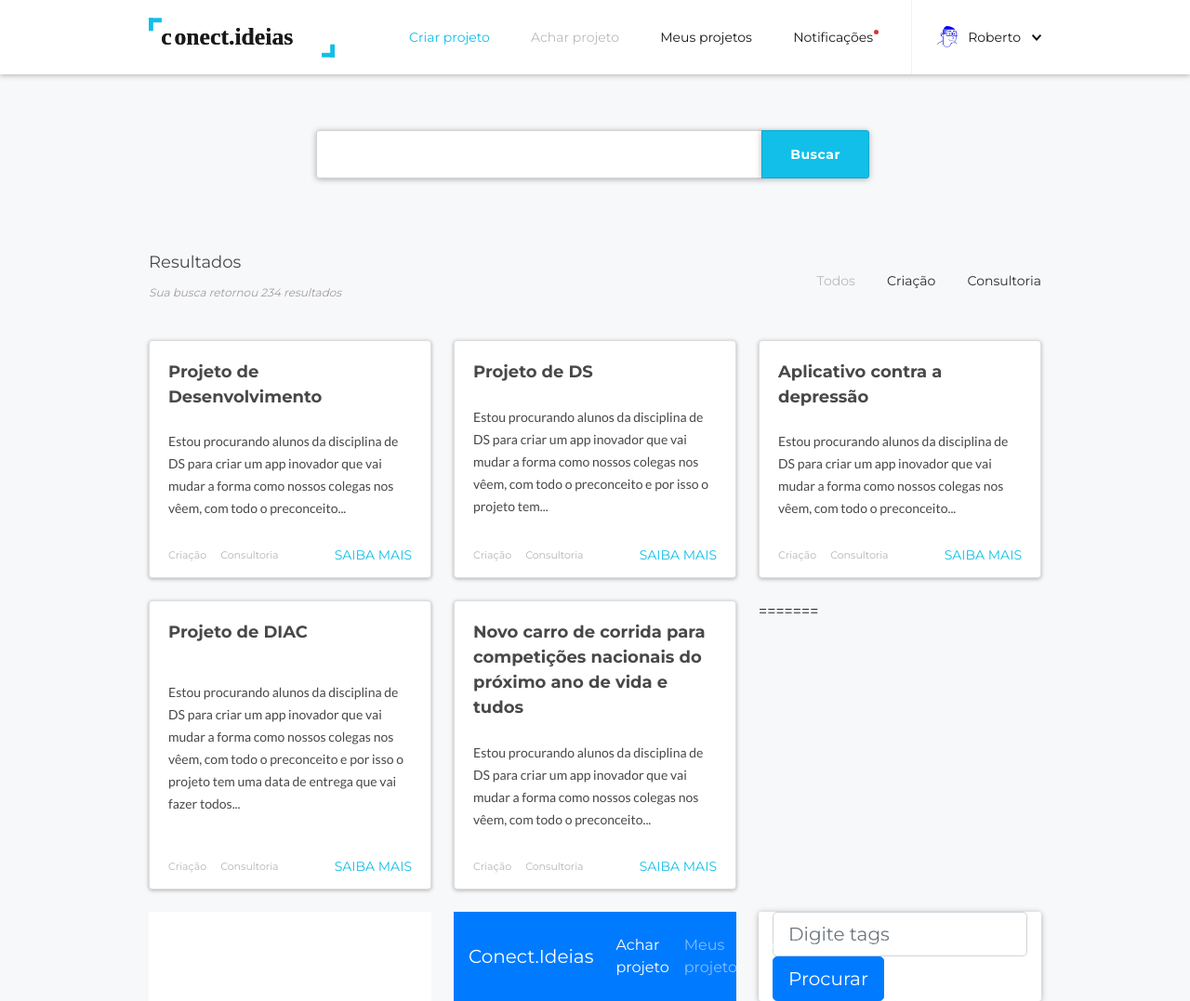
After one commit to random-tecnologia/conect.ideias, a PHP site: page /bkp.php in a window 1280 px wide. The commit adds this page. Shown: the whole page at 93% size. Run offline with PHP 8.4, Linux system fonts and the light colour scheme; some libraries are stand-ins or nearby versions.

Commit message:
Resolvido problema de caracteres especiais e criado página db.php para uso em todo o sistema

```diff
--- /dev/null
+++ b/bkp.php
@@ -0,0 +1,212 @@
+<?php
+  $titulo_pagina = "Achar projeto";
+  require "_header.php"
+?>
+
+<form id="formulario-busca" action="achar_projeto.php" method="post">
+      <input id="caixa-busca" type="search" name="busca" placeholder="" required>
+      <input id="buscar" class="btn-primario" type="submit" name="submit" value="Buscar">
+      <div class="clearfix"></div>
+    </form>
+
+<div class="wrapper">
+  <section id="heading">
+    <h2>Resultados</h2>
+    <span>Sua busca retornou 234 resultados</span>
+    <div class="filtro">
+      <ul>
+        <li><a href="#" class="selecionado">Todos</a></li>
+        <li><a href="#">Criação</a></li>
+        <li><a href="#">Consultoria</a></li>
+      </ul>
+    </div>
+  </section>
+  <section id="resultados">
+    <article class="container card">
+        <h3 class="card-titulo">
+          <a href="ver_projeto.php">Projeto de Desenvolvimento</a>
+        </h3>
+        <p class="card-descricao">
+          <a href="ver_projeto.php">Estou procurando alunos da disciplina de DS para criar um app inovador que vai mudar a forma como nossos colegas nos vêem, com todo o preconceito...</a>
+        </p>
+
+      <div id="tags">
+        <span><a href="#1">Criação</a></span>
+        <span><a href="#2">Consultoria</a></span>
+      </div>
+      <a id="saiba-mais" href="ver_projeto.php">SAIBA MAIS</a>
+    </article>
+
+    <article class="container card">
+        <h3 class="card-titulo">
+          <a href="ver_projeto.php">Projeto de DS</a>
+        </h3>
+        <p class="card-descricao">
+          <a href="ver_projeto.php">Estou procurando alunos da disciplina de DS para criar um app inovador que vai mudar a forma como nossos colegas nos vêem, com todo o preconceito e por isso o projeto tem...</a>
+        </p>
+
+      <div id="tags">
+        <span><a href="#1">Criação</a></span>
+        <span><a href="#2">Consultoria</a></span>
+      </div>
+      <a id="saiba-mais" href="ver_projeto.php">SAIBA MAIS</a>
+    </article>
+
+    <article class="container card">
+        <h3 class="card-titulo">
+          <a href="ver_projeto.php">Aplicativo contra a depressão</a>
+        </h3>
+        <p class="card-descricao">
+          <a href="ver_projeto.php">Estou procurando alunos da disciplina de DS para criar um app inovador que vai mudar a forma como nossos colegas nos vêem, com todo o preconceito...</a>
+        </p>
+
+      <div id="tags">
+        <span><a href="#1">Criação</a></span>
+        <span><a href="#2">Consultoria</a></span>
+      </div>
+      <a id="saiba-mais" href="ver_projeto.php">SAIBA MAIS</a>
+    </article>
+
+    <article class="container card">
+        <h3 class="card-titulo">
+          <a href="ver_projeto.php">Projeto de DIAC</a>
+        </h3>
+        <p class="card-descricao">
+          <a href="ver_projeto.php">Estou procurando alunos da disciplina de DS para criar um app inovador que vai mudar a forma como nossos colegas nos vêem, com todo o preconceito e por isso o projeto tem uma data de entrega que vai fazer todos...</a>
+        </p>
+
+      <div id="tags">
+        <span><a href="#1">Criação</a></span>
+        <span><a href="#2">Consultoria</a></span>
+      </div>
+      <a id="saiba-mais" href="ver_projeto.php">SAIBA MAIS</a>
+    </article>
+
+    <article class="container card">
+        <h3 class="card-titulo">
+          <a href="ver_projeto.php">Novo carro de corrida para competições nacionais do próximo ano de vida e tudos</a>
+        </h3>
+        <p class="card-descricao">
+          <a href="ver_projeto.php">Estou procurando alunos da disciplina de DS para criar um app inovador que vai mudar a forma como nossos colegas nos vêem, com todo o preconceito...</a>
+        </p>
+
+      <div id="tags">
+        <span><a href="#1">Criação</a></span>
+        <span><a href="#2">Consultoria</a></span>
+      </div>
+      <a id="saiba-mais" href="ver_projeto.php">SAIBA MAIS</a>
+    </article>
+
+<?php require "_footer.php" ?>
+=======
+<!DOCTYPE html>
+<?php
+	//Iniciar conexao com o BD
+	$conexao=mysqli_connect("localhost", "root", "", "conect_ideias");
+?>
+<div style="color:red; background-color:white;">
+<?php
+	//Verificar conexao
+	if(!$conexao){
+		echo "Erro de conexao com o Banco de Dados</br>".mysqli_connect_error();
+	}
+?>
+</div>
+
+<html lang="pt-br">
+  <head>
+  <style>
+  </style>
+    <meta charset="utf-8">
+    <meta name="viewport" content="width=device-width, initial-scale=1, shrink-to-fit=no">
+    <title>Conect.Ideias | Achar projetos</title>
+
+    <link rel="stylesheet" href="./bootstrap/css/bootstrap.min.css">
+    <link rel="stylesheet" href="./css/main.css">
+  </head>
+  <body>
+
+    <nav class="navbar navbar-expand-md navbar-dark bg-primary justify-content-between">
+      <a class="navbar-brand" href="#">Conect.Ideias</a>
+      <button class="navbar-toggler" type="button" data-toggle="collapse" data-target="#navbarNavDropdown" aria-controls="navbarNavDropdown" aria-expanded="false" aria-label="Toggle navigation">
+        <span class="navbar-toggler-icon"></span>
+      </button>
+      <div class="collapse navbar-collapse" id="navbarNavDropdown">
+        <ul class="navbar-nav">
+          <li class="nav-item active">
+            <a class="nav-link" href="#">Achar projeto <span class="sr-only">(current)</span></a>
+          </li>
+          <li class="nav-item">
+            <a class="nav-link" href="#">Meus projetos</a>
+          </li>
+          <li class="nav-item">
+            <a class="nav-link" href="#">Notificações</a>
+          </li>
+          <li class="nav-item dropdown">
+            <a class="nav-link dropdown-toggle" href="#" id="navbarDropdownMenuLink" data-toggle="dropdown" aria-haspopup="true" aria-expanded="false">
+              John Doe
+            </a>
+            <div class="dropdown-menu" aria-labelledby="navbarDropdownMenuLink">
+              <a class="dropdown-item" href="#">Meu perfil</a>
+              <a class="dropdown-item" href="#">Minha conta</a>
+              <a class="dropdown-item" href="#">Sair</a>
+            </div>
+          </li>
+        </ul>
+      </div>
+    </nav>
+
+    <div class="container">
+       <form class="form-inline" id="busca" action="achar_projeto.php" method="get">
+           <input type="search" class="form-control form-control-lg" placeholder="Digite tags" name="buscaproj"/>
+           <button type="submit" class="btn btn-lg btn-primary">Procurar</button>
+      </form>
+
+      <div class="cards row">
+<?php
+	//*Buscar projetos
+	$buscar_projeto=isset($_GET['buscaproj'])?($_GET['buscaproj']):0;
+	if($buscar_projeto){
+		$resultado_proj=mysqli_query($conexao,"SELECT * FROM projetos WHERE nome LIKE '%$buscar_projeto%'");
+		$row=mysqli_num_rows($resultado_proj);
+		if($row==0){
+			echo "<div style='text-align:center; color:white; width:100%'>Nenhum Resultado encontrado!!!</div>";
+		} else{
+
+			while($linha=mysqli_fetch_array($resultado_proj)){
+				$nome_proj=$linha['nome'];
+				$descricao_proj=$linha['descricao'];
+?>
+        <div class="col">nad
+          <div class="card">
+            <img src="./img/placeholder.jpg" alt="Placeholder image" class="card-img-top">
+            <div class="card-body">
+
+				<h4 class="card-title">
+<?php
+				echo "$nome_proj";
+?>
+				</h4>
+				<p class="card-text">
+<?php
+				echo "$descricao_proj";
+?>
+				</p>
+              <a href="#" class="btn btn-primary">Ver detalhes</a>
+            </div>
+          </div>
+        </div>
+<?php
+			}
+		}
+	}
+	//*Fim da Busca de projetos
+?>
+      </div>
+
+    </div>
+    <script type="text/javascript" src="./js/jquery-3.2.1.min.js"></script>
+    <script type="text/javascript" src="./bootstrap/js/bootstrap.min.js"></script>
+
+  </body>
+</html>
```
Also changed, not shown: achar_projeto.php (+9 -16 lines), db.php (added, +9 -0 lines).
